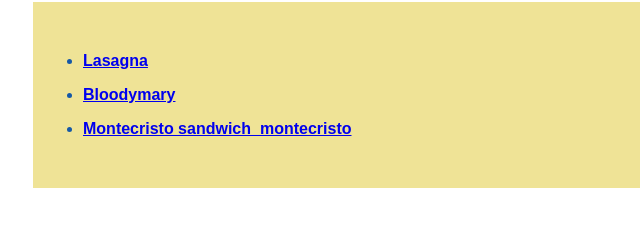
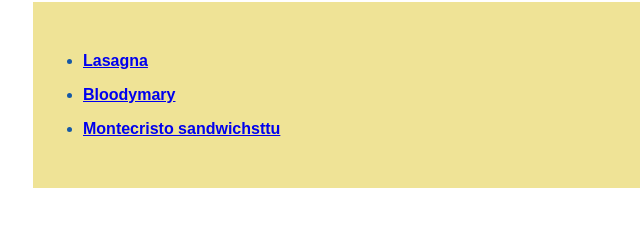
Before and after one commit to tigreclip/odin-recipes, a plain HTML site: page index.html in a window 1280 px wide. Shown: the part 175-402 px from the top of the page, 0-640 px from the left. Drawn offline with Linux system fonts and the light colour scheme.

Commit message:
Correct text in recipe link

```diff
--- a/index.html
+++ b/index.html
@@ -13,7 +13,7 @@
         <p></p>
         <li class="recipe"><span><a href="recipes/bloodymary.html">Bloodymary</a></span></li>
         <p></p>
-        <li class="recipe"><span><a href="recipes/sandwich_montecristo.html">Montecristo sandwich_montecristo</a></li>
+        <li class="recipe"><span><a href="recipes/sandwich_montecristo.html">Montecristo sandwichsttu</a></li>
     </ul>
 
 </body>
```
